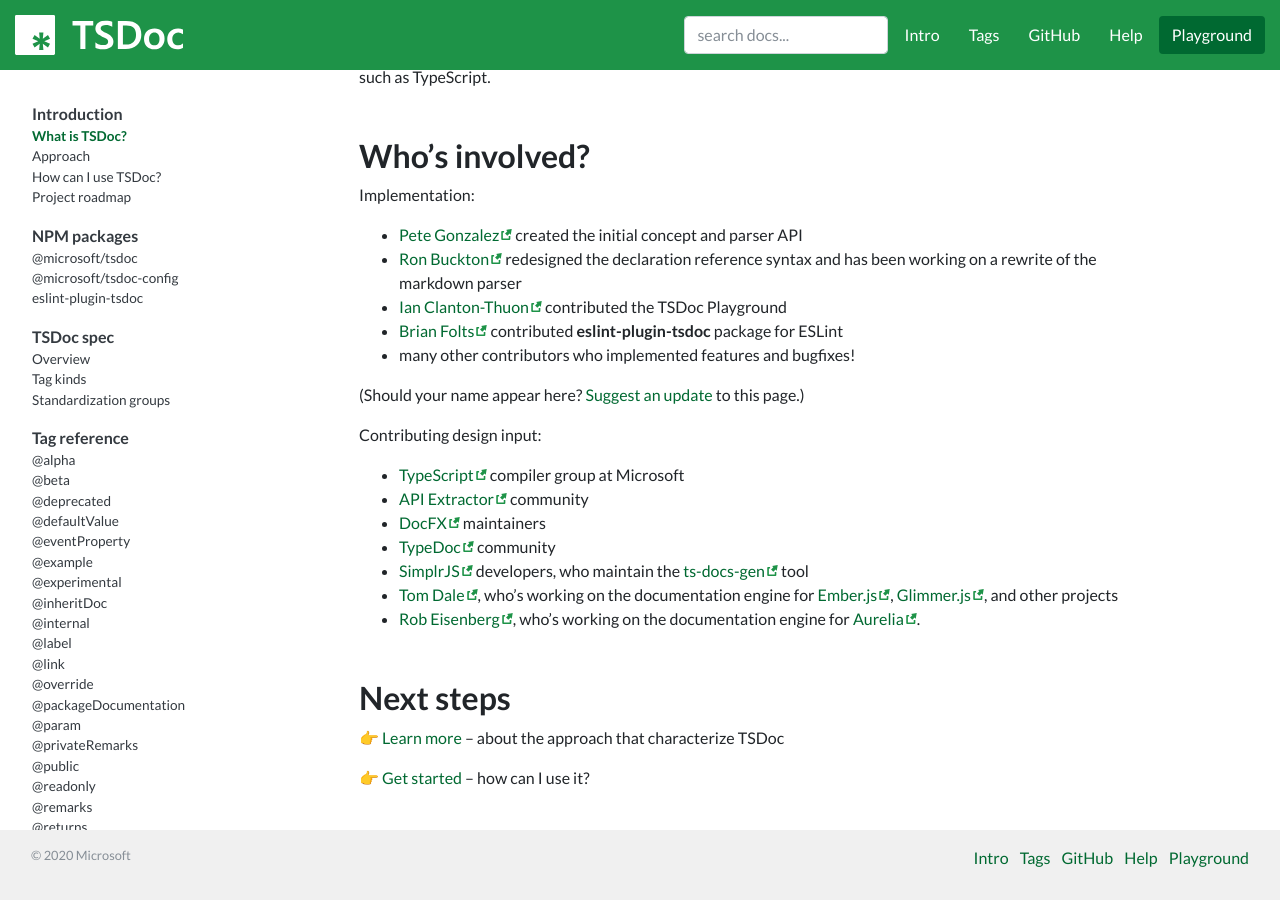
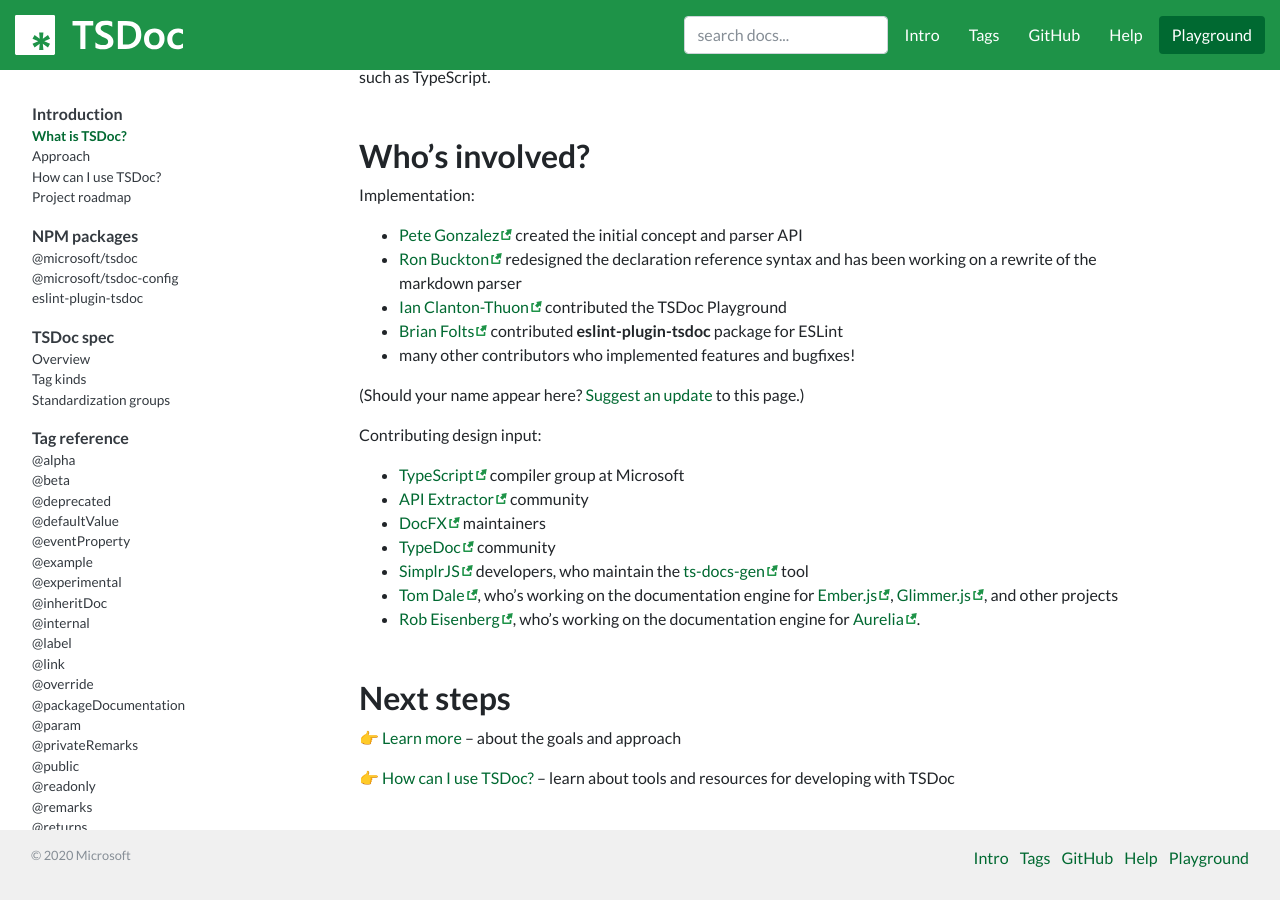
Before and after one commit to microsoft/tsdoc.org-website, a Jekyll site: the page built from permalinks/home.html, in a window 1280 px wide and 900 px high, scrolled down 2148 px. Built offline with Jekyll 4.4.1, drawn with Linux system fonts in a browser that asks for light colours; nearby versions of some CDN libraries; comment, search, counter and statistics services are not loaded.

Commit message:
Fix wording

```diff
--- a/_includes/home_content.md
+++ b/_includes/home_content.md
@@ -98,6 +98,6 @@
 
 ## Next steps
 
-👉 [Learn more]({% link pages/intro/approach.md %}) -- about the approach that characterize TSDoc
+👉 [Learn more]({% link pages/intro/approach.md %}) -- about the goals and approach
 
-👉 [Get started]({% link pages/intro/using_tsdoc.md %}) -- how can I use it?
+👉 [How can I use TSDoc?]({% link pages/intro/using_tsdoc.md %}) -- learn about tools and resources for developing with TSDoc
```
